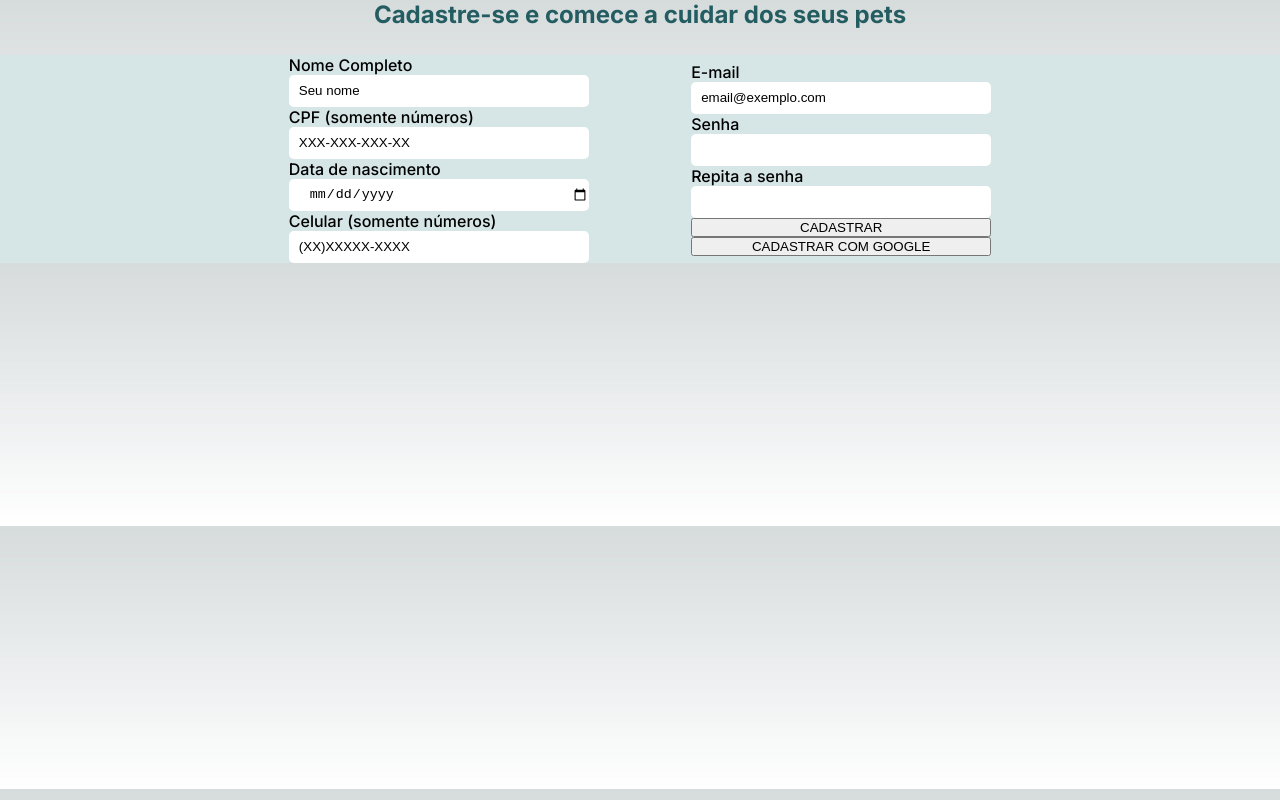
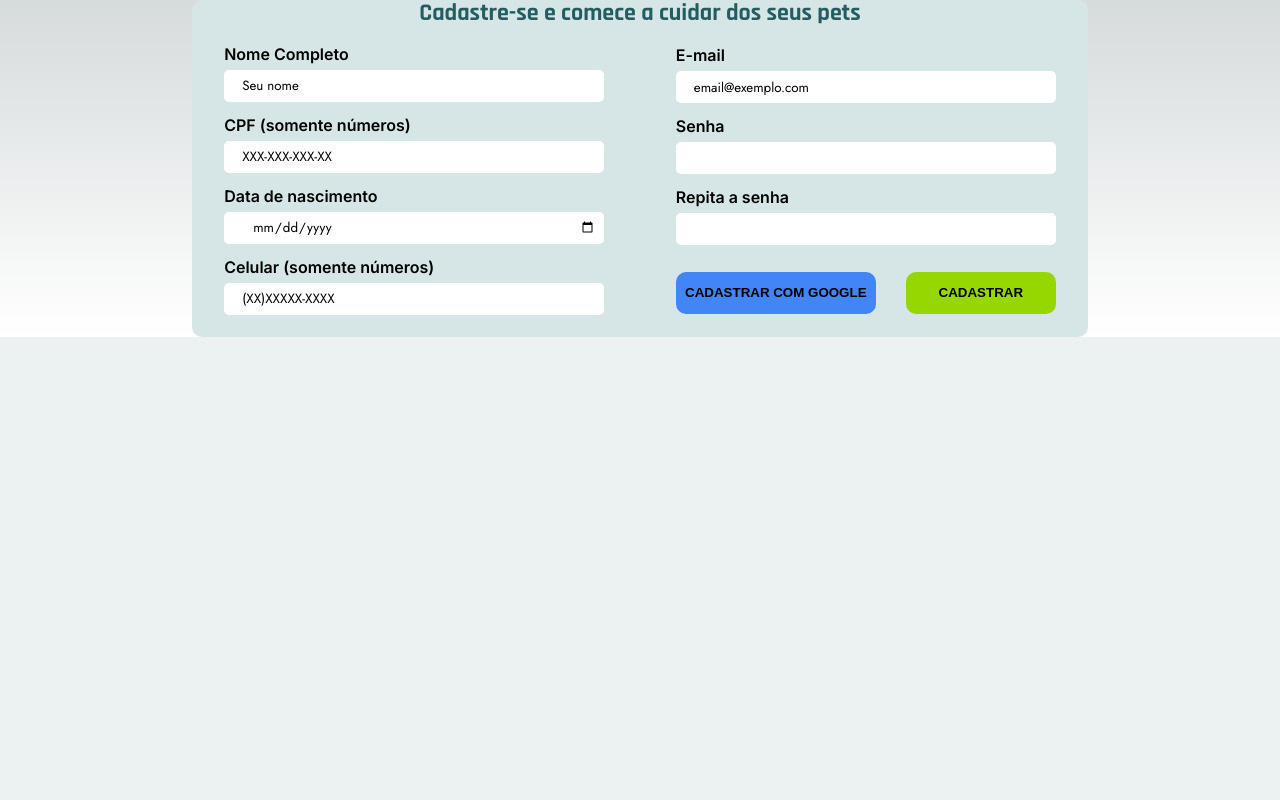
Before and after one commit to ekalmentero/ic819projetosoftware, a Next.js app in the folder vet-dor/: page / in a window 1280 px wide. Built offline with nearby package versions, Linux system fonts and the light colour scheme.

Commit message:
commitando o componente do form de cadastro finalizando

```diff
--- a/vet-dor/src/app/components/CadastroForm/Cadastro_Form.css
+++ b/vet-dor/src/app/components/CadastroForm/Cadastro_Form.css
@@ -1,16 +1,27 @@
+.form_All{
+  background-color: #D6E5E5;
+  width: 70%;
+  display: flex;
+  flex-direction: column;
+  justify-content: center;
+  margin-left: 15%;
+  align-items: center;
+  border-radius: 10px;
+}
+
 .form_Flex{
   display: flex;
   flex-direction: row;
   width: 100%;
   align-items:center;
   justify-content: center;
-  background-color: #D6E5E5;
+  margin-bottom: 2.5%;
 }
 
 h2{
   display: flex;
   justify-content: center;
-  margin-bottom: 2%;
+  margin-bottom: 0.5%;
   color: #245D61;
 }
 
@@ -26,7 +37,7 @@ label{
 }
 
 .first_div input{
-  width: 300px;
+  width: 380px;
   height: 32px;
   background-color: white;
   text-indent: 10px;
@@ -42,7 +53,7 @@ label{
 }
 
 .second_div input{
-  width: 300px;
+  width: 380px;
   height: 32px;
   background-color: white;
   text-indent: 10px;
@@ -53,6 +64,60 @@ label{
 input::placeholder{
   color: black;
 }
-input{
+
+input::-webkit-outer-spin-button,
+input::-webkit-inner-spin-button {
+  -webkit-appearance: none;
+  margin: 0;
+}
+
+input[type=number] {
+  -moz-appearance: textfield;
+}
+
+.form_Flex label{
+  margin-bottom: 1.5%;
+  margin-top: 3.5%;
+  font-weight: 600;
+}
+
+.form_title{
+  display: flex;
+  align-items: center;
+  justify-content: center;
+  color: #245D61;
+}
+
+.form_button{
+  margin-top: 7%;
+  display: flex;
+  justify-content:space-between
+}
+
+.form_button button{
+  display: flex;
+  height: 42px;
+  font-weight: 600;
+  border-radius: 10px;
+  border: none;
+}
+
+.submit_google{
+  display: flex;
+  align-items: center;
+  justify-content: center;
+  width: 200px;
+  background-color: #4285F4;
+  cursor: pointer;
+}
+
+.submit_trad{
+  display: flex;
+  align-items: center;
+  justify-content: center;
+  width: 150px;
+  background-color: #96D701;
+  color: black;
+  cursor: pointer;
 
 }
--- a/vet-dor/src/app/components/CadastroForm/Cadastro_Form.js
+++ b/vet-dor/src/app/components/CadastroForm/Cadastro_Form.js
@@ -3,11 +3,12 @@ import "./Cadastro_Form.css"
 
 export default function Cadastro_Form(){
   return(
-  <div>
+
+  <div className="form_All" >
 
 <h2>Cadastre-se e comece a cuidar dos seus pets </h2>
 
-    <div className="form_Flex">
+  <div className="form_Flex">
 
     <div className="first_div" >
       <label for="name" >Nome Completo</label>
@@ -33,8 +34,10 @@ export default function Cadastro_Form(){
       <label for="repassword" >Repita a senha</label>
       <input id="repassword" name="repassword"  type="password"/>
 
-      <button type="submit">CADASTRAR</button>
-    <button type="submit"> CADASTRAR COM GOOGLE </button>
+      <div className="form_button" >
+        <button className="submit_google" type="submit">CADASTRAR COM GOOGLE </button>
+        <button className="submit_trad" type="submit"> CADASTRAR </button>
+      </div>
 
     </div>
 
--- a/vet-dor/src/app/globals.css
+++ b/vet-dor/src/app/globals.css
@@ -1,9 +1,383 @@
+
+/* FONTES */
+@import url('https://fonts.googleapis.com/css2?family=Rajdhani:wght@700&display=swap');
+@import url('https://fonts.googleapis.com/css2?family=Jost:wght@400;500;600;700&display=swap');
+
+:root {
+/*
+    CORES
+    só usar tipo background-color = var(--nome-da-cor);
+*/
+--preto: #0A0A0A;
+--branco: #F8F8F8;
+--azul: #245D61;
+--verde: #96D701;
+--laranja: #FF7D01;
+--amarelo: #FFCD00;
+
+--azul-hover: #1a4144;
+--verde-hover: #7cb102;
+--laranja-hover: #d16500;
+--amarelo-hover: #dfb303;
+
+--negativo: #FF3838;
+--positivo: #00A73E;
+
+--fundo: #ECF2F2;
+--fundo-form: #D6E5E5; /* azul claro no figma */
+
+--sombra: 0px 2px 4px rgb(23 , 23, 23, 0.4);
+
+background: var(--fundo);
+color: var(--preto);
+
+/* fonte padrão de texto */
+font-family: 'Jost', sans-serif;
+
+}
+
+/*
+TÍTULOS
+não precisa usar nenhuma classe, já vai direto na tag
+*/
+
+h1, h2, h3, h4 {
+font-family: 'Rajdhani', sans-serif;
+line-height: 110%;
+font-weight: 700;
+}
+
+h1, h3 {
+color: var(--verde);
+}
+
+h2, h4 {
+color: var(--azul);
+}
+
+/*
+TEXTOS
+textos seguem uma lógica de classes
+texto grande regular -> class="texto-grande"
+texto grande negrito -> class="texto-grande negrito"
+texto normal regular -> class="texto-normal"
+texto normal negrito -> class="texto-normal negrito"
+tudo que tiver class="negrito" fica com peso 600
+*/
+
+.texto-grande {
+font-size: 16px;
+}
+
+.texto-normal {
+font-size: 13px;
+}
+
+.texto-pequeno {
+font-size: 10px;
+}
+
+.negrito {
+font-weight: 600;
+}
+
+.item-negativo {
+font-size: 16px;
+color: var(--negativo);
+font-weight: 500;
+}
+
+.item-positivo {
+font-size: 16px;
+color: var(--positivo);
+font-weight: 500;
+}
+
+/*
+ETIQUETAS / LABELS
+podem ser de 3 cores e 2 tamanhos
+coloque a classe de acordo com a cor e o tamanho
+mesma lógica de texto
+etiqueta pequena laranja -> class="etiqueta pequena laranja"
+*/
+.etiqueta {
+font-family: 'Rajdhani', sans-serif;
+text-transform: uppercase;
+font-weight: 700;
+}
+
+.etiqueta.azul {
+color: var(--azul);
+}
+
+.etiqueta.verde {
+color: var(--verde);
+}
+
+.etiqueta.laranja {
+color: var(--laranja);
+}
+
+.etiqueta.pequena {
+font-size: 16px;
+}
+
+.etiqueta.grande {
+font-size:  20px;
+}
+
+/*
+LINKS
+seguem lógica
+links destacados podem ser de 2 cores
+link em texto -> class="link texto"
+link destacado laranja -> class="link destacado laranja"
+*/
+
+.link {
+text-decoration: underline;
+font-weight: 600;
+color: var(--azul);
+}
+
+.link.texto {
+font-size: 13px;
+}
+
+.link-grande, .link-destacado {
+font-size: 16px;
+}
+
+.link-destacado {
+text-transform: uppercase;
+}
+
+.link.laranja {
+color: var(--laranja);
+}
+
+.link.verde {
+color: var(--verde);
+}
+
+/*
+INFOS
+o conceito de informações é coisas que precisam ser destacadas como
+importantes, informações que precisam de destaque,
+como algo trazido do bd
+seguem lógica
+podem ser destacados ou não
+podem ser negritos ou não
+info nao destacada regular -> class="info nao-destacada"
+info destacada negrito -> class="indo destacada negrito"
+*/
+
+.info {
+text-transform: uppercase;
+}
+
+.info.negrito {
+font-weight: 700;
+}
+
+.info.destacada {
+font-size: 16px;
+}
+
+.info.nao-destacada {
+font-size: 13px;
+}
+
+/*
+BOTÕES E TEXTO EM BOTÕES
+seguem lógica
+podem ser de 4 tamanhos
+podem ser de 5 cores (vermelho só em casos especiais)
+botão pequeno laranja -> class="botao pequeno laranja"
+botão grande verde -> class="botão grande verde"
+*/
+
+.botao {
+text-transform: uppercase;
+font-weight: 600;
+padding: 12px 20px;
+border-radius:10px;
+text-decoration: none;
+}
+
+.botao.pequeno {
+font-size: 10px;
+}
+
+.botao.normal {
+font-size: 13px;
+}
+
+.botao.grande {
+font-size: 16px;
+}
+
+.botao.extra-grande {
+font-size: 20px;
+}
+
+.botao.verde {
+background-color: var(--verde);
+color: var(--preto);
+}
+
+.botao.azul {
+background-color: var(--azul);
+color: var(--branco);
+}
+
+.botao.laranja {
+background-color: var(--laranja);
+color: var(--preto);
+}
+
+.botao.amarelo {
+background-color: var(--amarelo);
+color: var(--preto);
+}
+
+.botao.verde:hover {
+background-color: var(--verde-hover);
+}
+
+.botao.azul:hover {
+background-color: var(--azul-hover);
+}
+
+.botao.laranja:hover {
+background-color: var(--laranja-hover);
+}
+
+.botao.amarelo:hover {
+background-color: var(--amarelo-hover);
+}
+
+/*
+FORMULÁRIOS
+- todos tem a mesma cor de fundo e mesmo border-radius
+- todos os espaços são iguais em todos os formulários
+- única coisa não padronizada é a organização dos inputs,
+mas deixei como grid e vcs ajeitam se é coluna ou linha
+- espaço entre itens é padronizado 10px e já está setado
+(por isso grid é mais fácil e recomendado)
+- se fizer em colunas, ajeite o column gap no arq
+específico da pág, e se fizer em linhas ajeite o row-gap
+no arq da pág
+botão pequeno laranja -> class="botao pequeno laranja"
+botão grande verde -> class="botão grande verde"
+*/
+
+form {
+background-color: var(--fundo-form);
+border-radius: 10px;
+padding: 32px;
+display: grid;
+grid-column-gap: 10px;
+grid-row-gap: 10px;
+}
+
+input, textarea, select {
+background-color: var(--branco);
+border-radius: 5px;
+font-family: 'Jost', sans-serif;
+color: var(--preto);
+border-color: var(--branco);
+border-width: 0px;
+padding: 3px 8px;
+}
+
+fieldset {
+border: none;
+padding: 0;
+}
+
+input {
+line-height: 20px;
+}
+
+label.checkbox, label.radio {
+display: grid;
+grid-template-columns: 1em auto;
+gap: 10px;
+font-weight: 400;
+}
+
+input[type=checkbox] {
+appearance: none;
+font: inherit;
+color: currentColor;
+background-color: var(--branco);
+width: 1.15em;
+height: 1.15em;
+border-radius: 0.15em;
+box-shadow: var(--sombra);
+
+display: grid;
+place-content: center;
+}
+
+input[type=checkbox]::before {
+content: "";
+width: 0.65em;
+height: 0.65em;
+transform: scale(0);
+transition: 120ms transform ease-in-out;
+box-shadow: inset 1em 1em var(--verde);
+}
+
+input[type=checkbox]:checked::before {
+transform: scale(1);
+}
+
+input[type="radio"] {
+/* -webkit-appearance: none; */
+appearance: none;
+margin: 0;
+background-color: var(--branco);
+font: inherit;
+color: currentColor;
+width: 1.05em;
+height: 1.05em;
+box-shadow: var(--sombra);
+border-radius: 50%;
+transform: translateY(0.1em);
+
+display: grid;
+place-content: center;
+}
+
+input[type="radio"]::before {
+content: "";
+width: 0.65em;
+height: 0.65em;
+border-radius: 50%;
+transform: scale(0);
+transition: 120ms transform ease-in-out;
+box-shadow: inset 1em 1em var(--verde);
+}
+
+input[type="radio"]:checked::before {
+transform: scale(1);
+}
+
+label {
+font-size: 16px;
+font-weight: 500;
+}
+
+/* o select e radio button falta fazer */
+
+/* A partir daqui é o gerado pelo next ------------------------------------------------------ */
+
 :root {
   --max-width: 1100px;
   --border-radius: 12px;
-  --font-mono: ui-monospace, Menlo, Monaco, 'Cascadia Mono', 'Segoe UI Mono',
-    'Roboto Mono', 'Oxygen Mono', 'Ubuntu Monospace', 'Source Code Pro',
-    'Fira Mono', 'Droid Sans Mono', 'Courier New', monospace;
+  font-family: 'Jost', sans-serif;
 
   --foreground-rgb: 0, 0, 0;
   --background-start-rgb: 214, 219, 220;
@@ -39,7 +413,7 @@
   --card-rgb: 180, 185, 188;
   --card-border-rgb: 131, 134, 135;
 }
-
+/*
 @media (prefers-color-scheme: dark) {
   :root {
     --foreground-rgb: 255, 255, 255;
@@ -71,7 +445,7 @@
     --card-rgb: 100, 100, 100;
     --card-border-rgb: 200, 200, 200;
   }
-}
+} */
 
 * {
   box-sizing: border-box;
@@ -99,9 +473,9 @@ a {
   color: inherit;
   text-decoration: none;
 }
-
+/*
 @media (prefers-color-scheme: dark) {
   html {
     color-scheme: dark;
   }
-}
+} */
```
